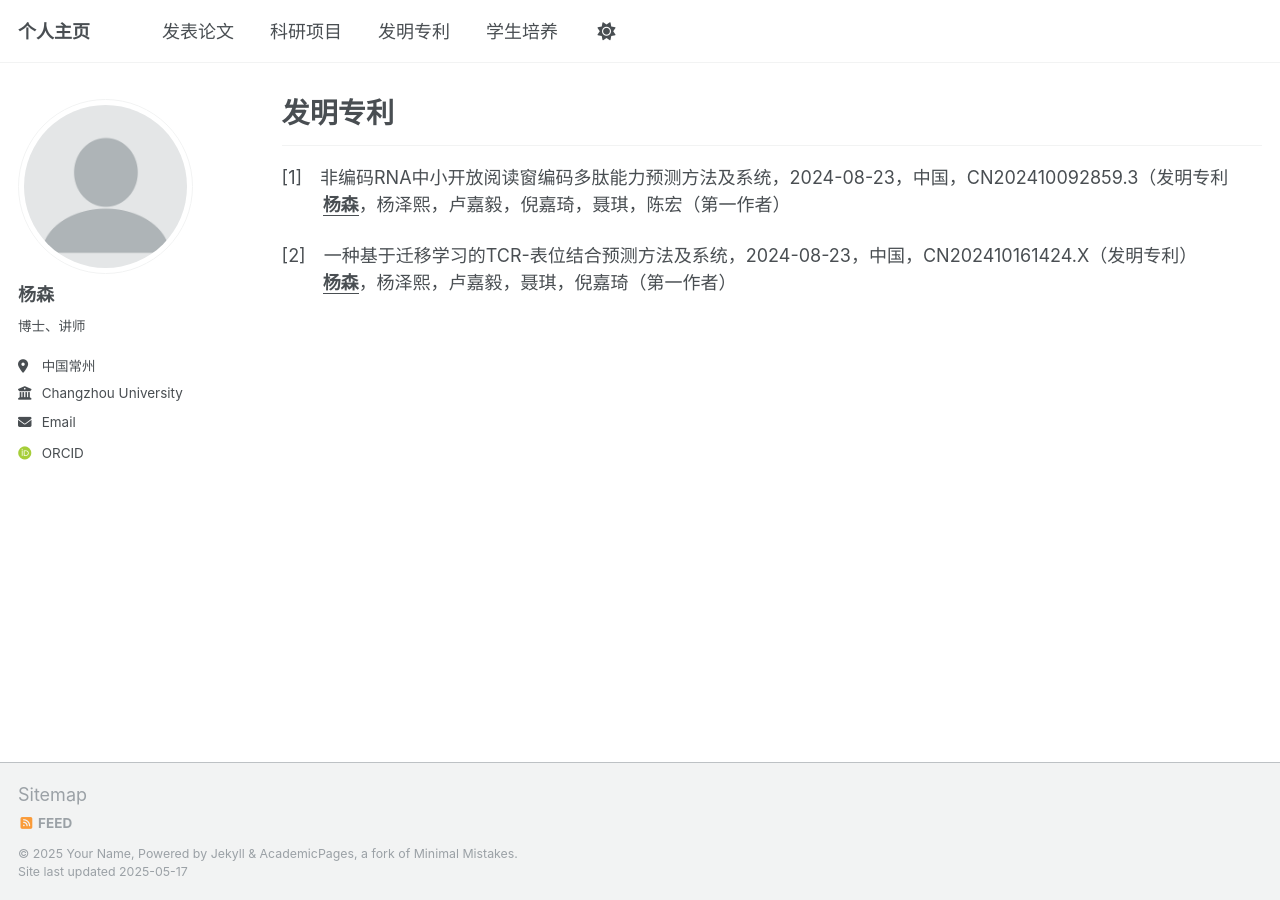
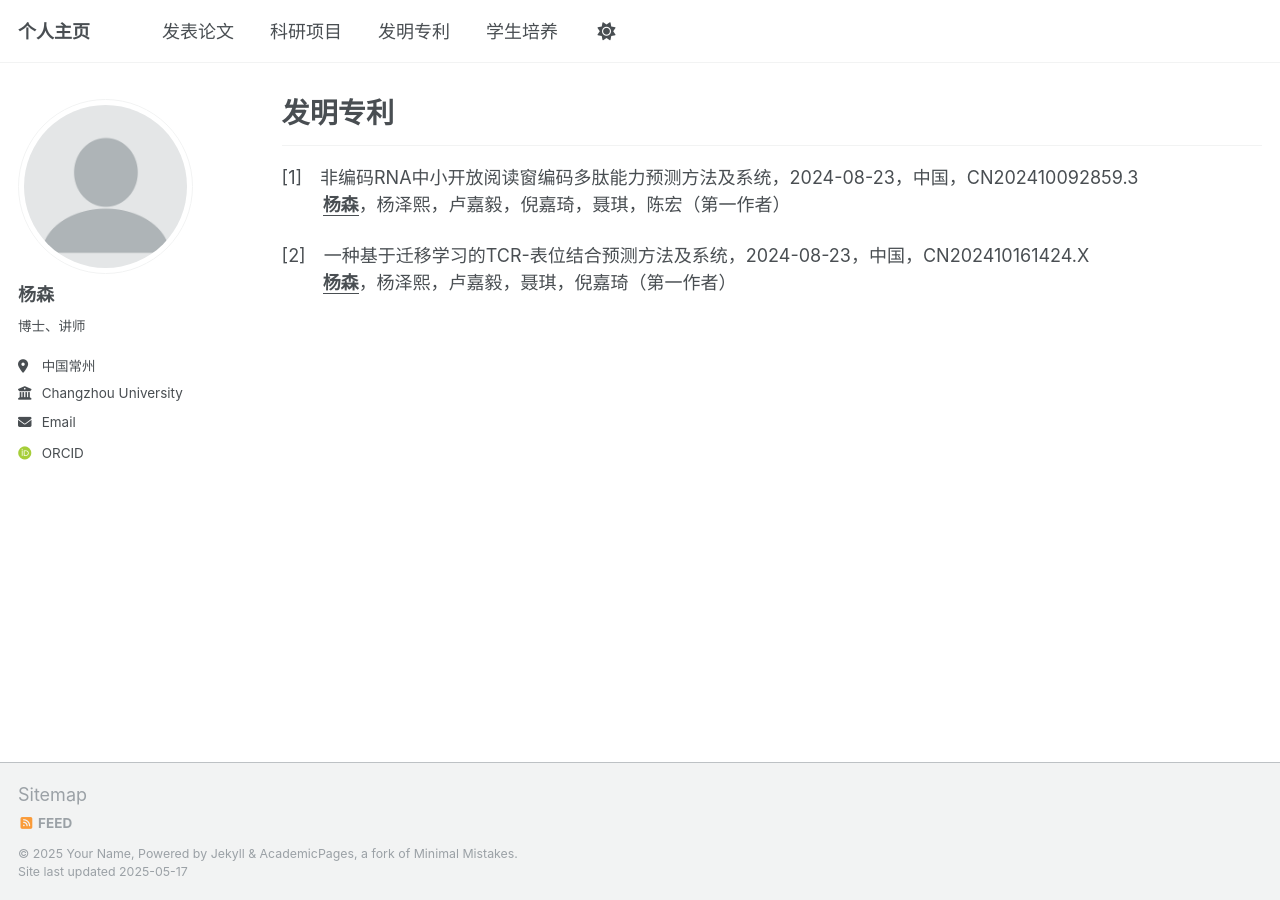
Before and after one commit to abcair/ys, a Jekyll site: the page built from _pages/patent.md, in a window 1280 px wide. Built offline with Jekyll 4.4.1, drawn with Linux system fonts in a browser that asks for light colours; some web fonts are replaced.

Commit message:
Update patent.md
Signed-off-by: abcair <57550630+abcair@users.noreply.github.com>

```diff
--- a/_pages/patent.md
+++ b/_pages/patent.md
@@ -6,8 +6,8 @@ author_profile: true
 ---
 
 ---
-[1]&emsp;非编码RNA中小开放阅读窗编码多肽能力预测方法及系统，2024-08-23，中国，CN202410092859.3（发明专利<br>
+[1]&emsp;非编码RNA中小开放阅读窗编码多肽能力预测方法及系统，2024-08-23，中国，CN202410092859.3<br>
 &nbsp;&emsp;&emsp;<ins>**杨森**</ins>，杨泽熙，卢嘉毅，倪嘉琦，聂琪，陈宏（第一作者）
 
-[2]&emsp;一种基于迁移学习的TCR-表位结合预测方法及系统，2024-08-23，中国，CN202410161424.X（发明专利）<br>
+[2]&emsp;一种基于迁移学习的TCR-表位结合预测方法及系统，2024-08-23，中国，CN202410161424.X<br>
 &nbsp;&emsp;&emsp;<ins>**杨森**</ins>，杨泽熙，卢嘉毅，聂琪，倪嘉琦（第一作者）
```
